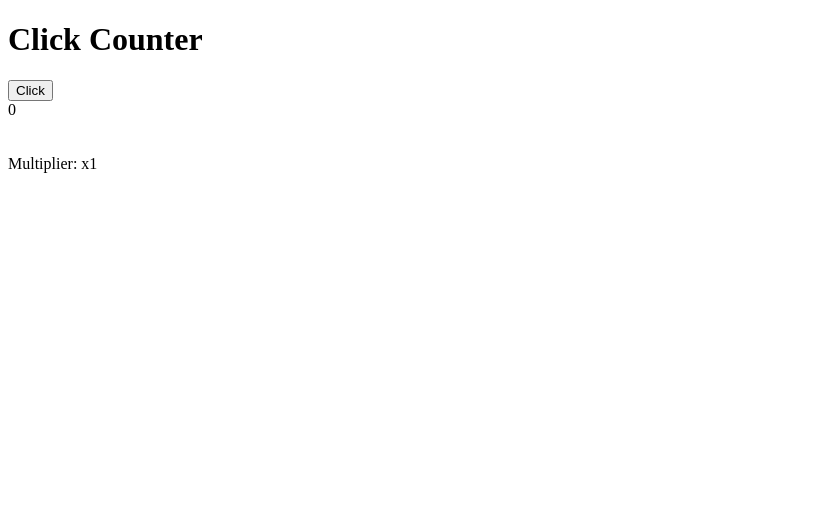
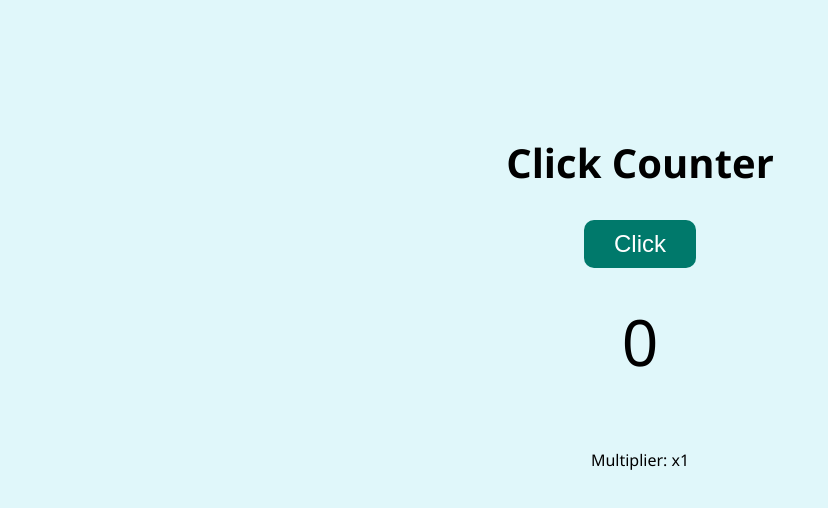
Before and after one commit to RaviJhajj/Website, a plain HTML site: page second.html in a window 1280 px wide. Shown: the whole page, without its empty margins (0-828 px from the left). Drawn offline with Linux system fonts and the light colour scheme.

Commit message:
Update second.html

```diff
--- a/second.html
+++ b/second.html
@@ -3,6 +3,37 @@
 <head>
   <meta charset="UTF-8">
   <title>Click Counter</title>
+  <style>
+    body {
+      font-family: 'Segoe UI', sans-serif;
+      background: #e0f7fa;
+      text-align: center;
+      padding-top: 100px;
+    }
+    h1 {
+      font-size: 2.5rem;
+      margin-bottom: 20px;
+    }
+    #counter {
+      font-size: 4rem;
+      margin: 20px 0;
+    }
+    button {
+      font-size: 1.5rem;
+      padding: 10px 30px;
+      margin: 10px;
+      cursor: pointer;
+      border: none;
+      border-radius: 10px;
+      background: #00796b;
+      color: white;
+      transition: background 0.3s;
+    }
+
+    button:hover {
+      background: #004d40;
+    }
+  </style>
 </head>
 <body>
   <h1>Click Counter</h1>
@@ -32,11 +63,11 @@
         document.getElementById('multiplierA').style.display = 'inline-block';
       } else if (count >= 2000 && count < 10000) {
         document.getElementById('multiplierB').style.display = 'inline-block';
-      } else if (count >= 10000 && count < 50000) {
+      } else if (count >= 10000 && count < 1000000) {
         document.getElementById('multiplierC').style.display = 'inline-block';
-      } else if (count >= 50000 && count < 2000000) {
+      } else if (count >= 1000000 && count < 25000000) {
         document.getElementById('multiplierD').style.display = 'inline-block';
-      } else if (count >= 2000000) {
+      } else if (count >= 25000000) {
         document.getElementById('multiplierE').style.display = 'inline-block';
       } else {};
       document.getElementById('currentMultiplier').textContent = 'Multiplier: x' + multiply;
```
